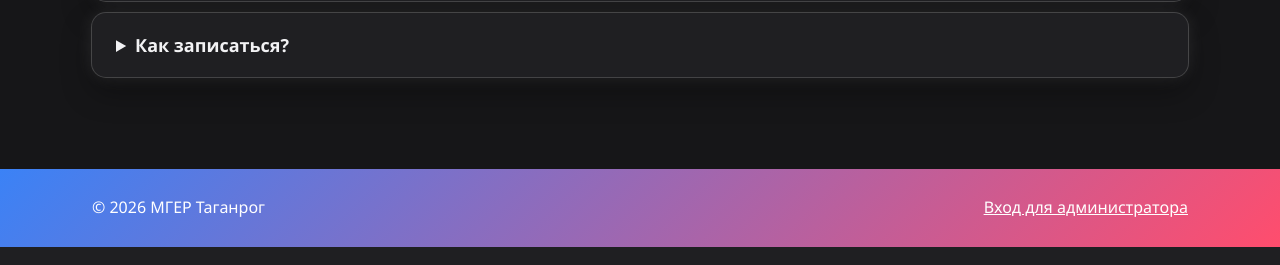
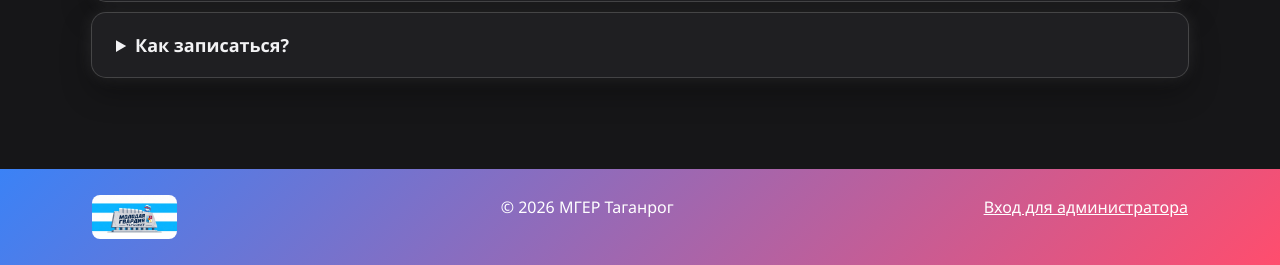
Before and after one commit to Pilot-Boeing/Mger_taganrog, a PHP site: page / in a window 1280 px wide. Shown: the part 5104-5369 px from the top of the page. Run offline with PHP 8.4, Linux system fonts and the light colour scheme.

Commit message:
Add files via upload

```diff
--- a/index.html
+++ b/index.html
@@ -5,6 +5,7 @@
 <meta name="viewport" content="width=device-width, initial-scale=1.0">
 <title>МГЕР Таганрог | Молодая гвардия Единой России</title>
 <meta name="description" content="Местное отделение Молодой гвардии Единой России в Таганроге.">
+<link rel="icon" type="image/png" href="assets/img/favicon.png">
 <link rel="stylesheet" href="style.css">
 </head>
 <body>
@@ -174,6 +175,7 @@
 
 <footer>
   <div class="wrap">
+    <img class="foot-logo" src="assets/img/logo.jpg" alt="Молодая гвардия Таганрог">
     <span>© 2026 МГЕР Таганрог</span>
     <a href="admin.html">Вход для администратора</a>
   </div>
--- a/style.css
+++ b/style.css
@@ -363,3 +363,5 @@ html.js .rv.d3 { transition-delay: .36s; }
 .leaders .person { transition: transform .45s cubic-bezier(.2,.7,.2,1), box-shadow .45s ease, opacity .9s ease !important; }
 html.js .leaders .person.in:hover,
 .leaders .person:hover { transform: translateY(-8px) !important; box-shadow: 0 0 0 1px rgba(255,255,255,.12), 0 0 26px rgba(255,77,109,.28), var(--glow) !important; }
+
+.foot-logo { height: 44px; width: auto; border-radius: 8px; margin-right: 14px; vertical-align: middle; }
```
